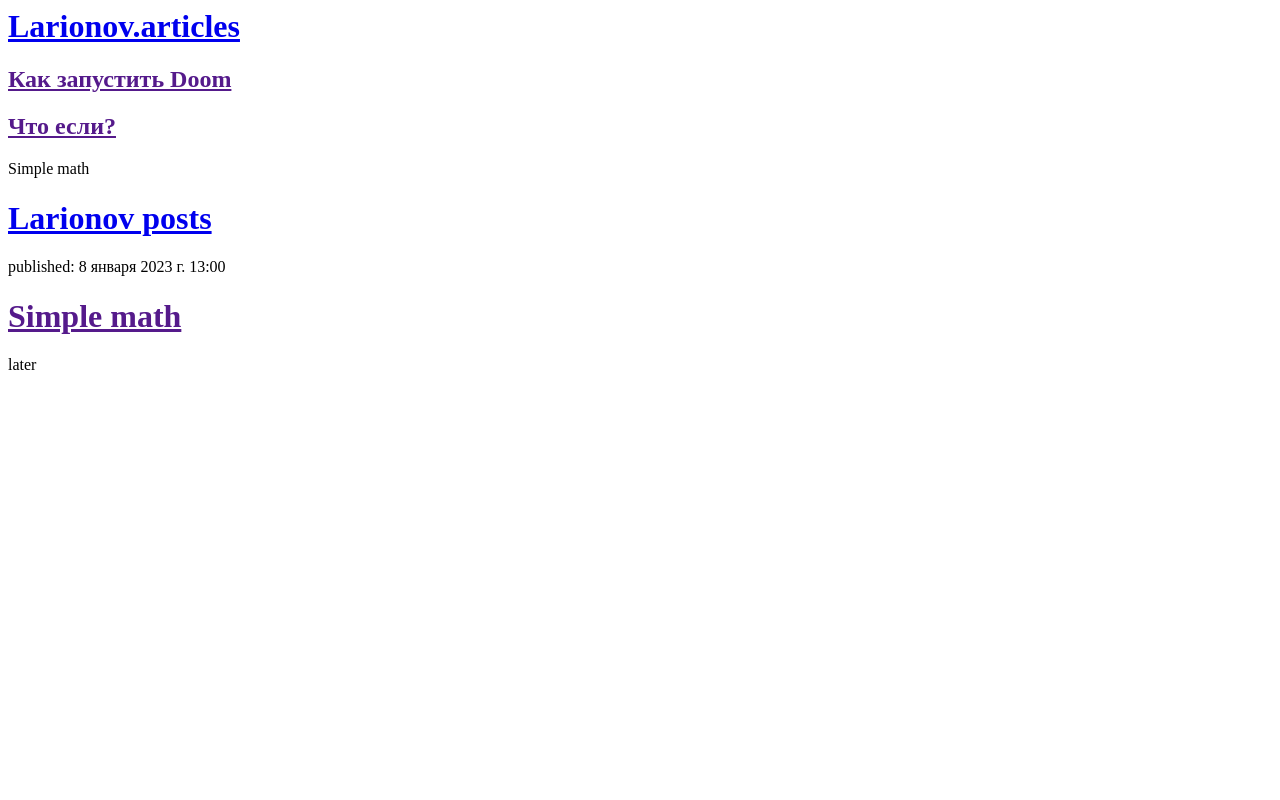
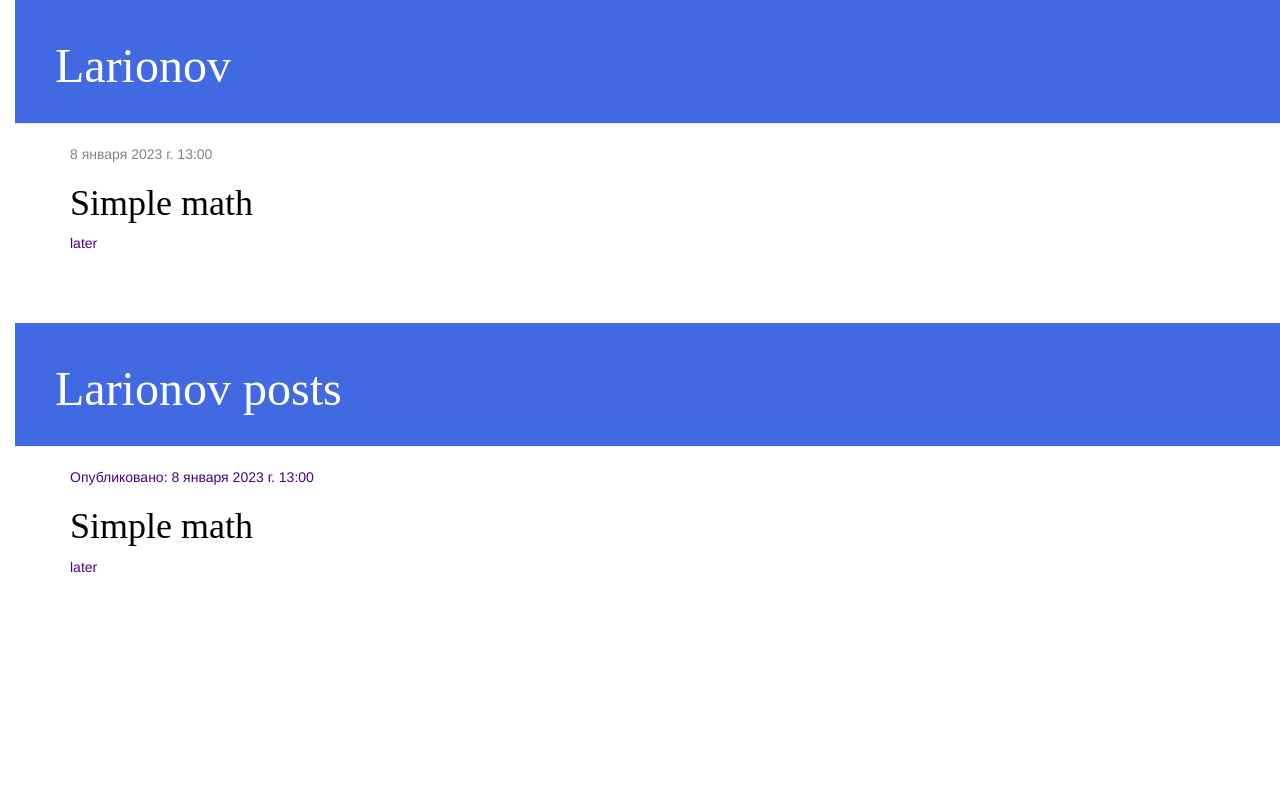
Before and after one commit to KLarionov/my-first-blog, a Django app: page / in a window 1280 px wide. Run offline with Django 4.2, Linux system fonts and the light colour scheme; data comes from the database, SQL or seed files in the repository; both versions use the stored data as it was after the commit; some libraries are stand-ins or nearby versions.

Commit message:
Added view and template for detailed blog post as well as CSS for the site.

```diff
--- /dev/null
+++ b/blog/static/CSS/blog.css
@@ -0,0 +1,64 @@
+h2 a {
+	color:##0000CD;
+}
+
+p {
+	color:#4B0082;
+}
+
+body {
+    padding-left: 15px;
+    color:#32CD32;
+}
+
+h1 a {
+    color: #32CD32;
+    font-family: 'Lobster';
+}
+
+.page-header {
+    background-color: #4169E1;
+    margin-top: 0;
+    padding: 20px 20px 20px 40px;
+}
+
+.page-header h1, .page-header h1 a, .page-header h1 a:visited, .page-header h1 a:active {
+    color: #ffffff;
+    font-size: 36pt;
+    text-decoration: none;
+}
+
+.content {
+    margin-left: 40px;
+}
+
+h1, h2, h3, h4 {
+    font-family: 'Lobster', cursive;
+}
+
+.date {
+    color: #828282;
+}
+
+.save {
+    float: right;
+}
+
+.post-form textarea, .post-form input {
+    width: 100%;
+}
+
+.top-menu, .top-menu:hover, .top-menu:visited {
+    color: #ffffff;
+    float: right;
+    font-size: 26pt;
+    margin-right: 20px;
+}
+
+.post {
+    margin-bottom: 70px;
+}
+
+.post h1 a, .post h1 a:visited {
+    color: #000000;
+}
--- /dev/null
+++ b/blog/templates/blog/base.html
@@ -0,0 +1,46 @@
+{% load static %}
+
+<html>
+
+    <head>
+        <link rel="stylesheet" href="//maxcdn.bootstrapcdn.com/bootstrap/3.2.0/css/bootstrap.min.css">
+        <link rel="stylesheet" href="//maxcdn.bootstrapcdn.com/bootstrap/3.2.0/css/bootstrap-theme.min.css">
+        <link rel="stylesheet" href="{% static 'css/blog.css' %}">
+        <title>L|A</title>
+    </head>
+
+    <body>
+    <div class="page-header">
+        <h1><a href="/">Larionov</a></h1>
+    </div>
+    <div class="content container">
+        <div class="row">
+            <div class="col-md-8">
+            {% block content %}
+            {% endblock %}
+            </div>
+        </div>
+    </div>
+</body>
+
+</html>
+
+<div class="page-header">
+    <h1><a href="/">Larionov posts</a></h1>
+</div>
+
+<div class="content container">
+    <div class="row">
+        <div class="col-md-8">
+            {% for post in posts %}
+                <div class="post">
+                    <div class="date">
+                        <p>Опубликовано: {{ post.published_date }}</p>
+                    </div>
+                    <h1><a href="">{{ post.title }}</a></h1>
+                    <p>{{ post.text|linebreaksbr }}</p>
+                </div>
+            {% endfor %}
+        </div>
+    </div>
+</div>
--- a/blog/templates/blog/post_list.html
+++ b/blog/templates/blog/post_list.html
@@ -1,36 +1,13 @@
-<html>
-    <head>
-        <title>L|A</title>
-    </head>
-    <body>
-        <div>
-            <h1><a href="/">Larionov.articles</a></h1>
+{% extends 'blog/base.html' %}
+
+{% block content %}
+    {% for post in posts %}
+        <div class="post">
+            <div class="date">
+                {{ post.published_date }}
+            </div>
+            <h1><a href="{% url 'post_detail' pk=post.pk %}">{{ post.title }}</a></h1>
+            <p>{{ post.text|linebreaksbr }}</p>
         </div>
-
-        <div>
-            <h2><a href="">Как запустить Doom</a></h2>
-            <p></p>
-        </div>
-
-        <div>
-            <h2><a href="">Что если?</a></h2>
-            <p></p>
-        </div>
-    </body>
-</html>
-
-{% for post in posts %}
-    {{ post }}
-{% endfor %}
-
-<div>
-    <h1><a href="/">Larionov posts</a></h1>
-</div>
-
-{% for post in posts %}
-    <div>
-        <p>published: {{ post.published_date }}</p>
-        <h1><a href="">{{ post.title }}</a></h1>
-        <p>{{ post.text|linebreaksbr }}</p>
-    </div>
-{% endfor %}
+    {% endfor %}
+{% endblock %}
--- a/blog/urls.py
+++ b/blog/urls.py
@@ -3,4 +3,5 @@ from . import views
 
 urlpatterns = [
     path('', views.post_list, name='post_list'),
+    path('post/<int:pk>/', views.post_detail, name='post_detail'),
 ]
--- a/blog/views.py
+++ b/blog/views.py
@@ -1,4 +1,5 @@
 from django.shortcuts import render
+from django.shortcuts import render, get_object_or_404
 
 from django.utils import timezone
 from .models import Post
@@ -6,3 +7,7 @@ from .models import Post
 def post_list(request):
     posts = Post.objects.filter(published_date__lte=timezone.now()).order_by('published_date')
     return render(request, 'blog/post_list.html', {'posts': posts})
+
+def post_detail(request, pk):
+    post = get_object_or_404(Post, pk=pk)
+    return render(request, 'blog/post_detail.html', {'post': post})
```
Also changed, not shown: blog/templates/blog/post_detail.html (added, +13 -0 lines), db.sqlite3.
